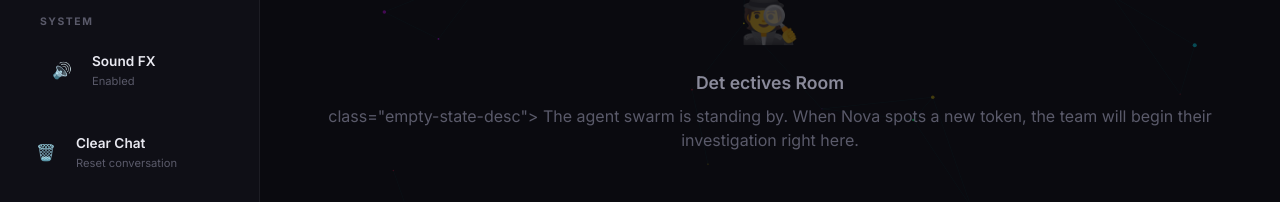
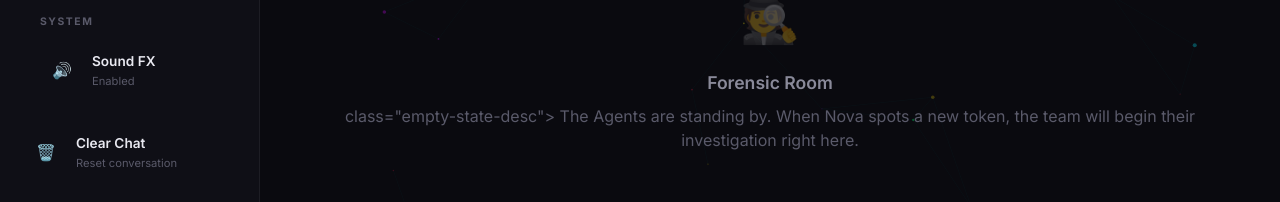
Before and after one commit to sediq247/Claw-Intel, a website: page index.html in a window 1280 px wide. Shown: the part 312-514 px from the top of the page. Drawn offline with Linux system fonts and the light colour scheme; no server answers.

Commit message:
Bugs Fixed

```diff
--- a/index.html
+++ b/index.html
@@ -729,7 +729,7 @@ style="animation-delay:1.3s">
 ✓ Market feeds synchronized</div>
             <div class="boot-line"
 style="animation-delay:1.6s">
-Loading Detectives Room
+Loading Forensic room
 interface<span
 class="boot-cursor"></span></div>
         </div>
@@ -1021,12 +1021,11 @@ id="empty-state">
                 <div
 class="empty-state-icon">🕵️</div>
                                     <div
-class="empty-state-title">Det
-ectives Room</div>
+class="empty-state-title">Forensic Room</div>
                     <div>
 class="empty-state-desc">
-                        The agent swarm
-is standing by. When Nova
+                        The Agents
+are standing by. When Nova
 spots a new token,
                         the team will
 begin their investigation
--- a/requirements.txt
+++ b/requirements.txt
@@ -7,4 +7,4 @@ python-dotenv>=1.0.0
 pydantic>=2.5.0
 requests>=2.31.0
 python-dateutil>=2.8.2
-google-genai>=0.8.0S
+google-genai>=0.8.0
```
